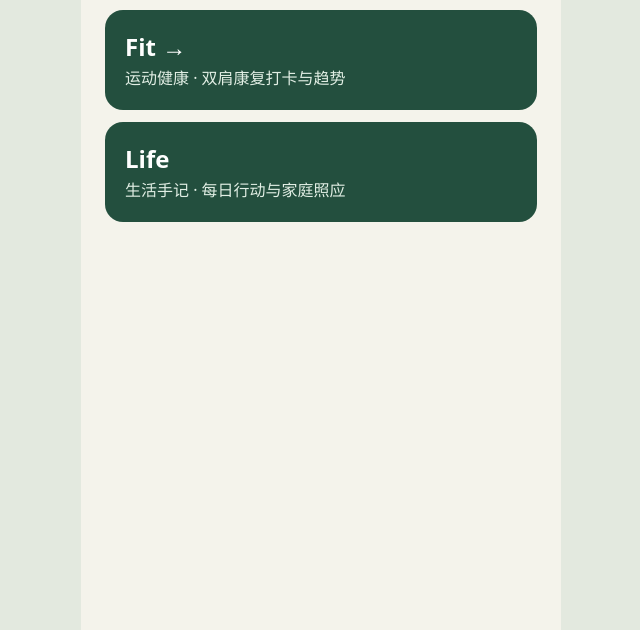
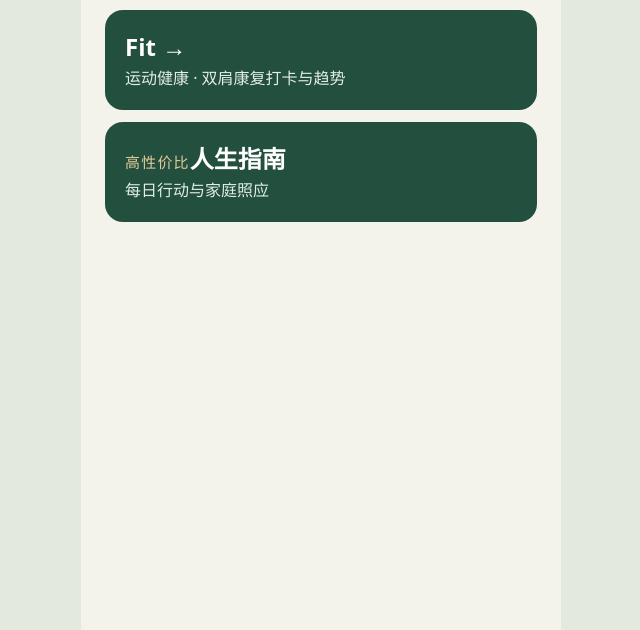
Before and after one commit to jearns/Lab, a plain HTML site: page index.html in a window 1280 px wide. Shown: the part 170-800 px from the top of the page, without its empty margins (319-959 px from the left). Drawn offline with Linux system fonts and the light colour scheme.

Commit message:
Show the new guide title in the Lab directory

```diff
--- a/index.html
+++ b/index.html
@@ -10,6 +10,6 @@
 <p>应用实验室</p>
 <h1>Lab</h1>
 <a href="./fit/"><strong>Fit →</strong><span>运动健康 · 双肩康复打卡与趋势</span></a>
-<a style="margin-top:12px" href="./Life/"><strong>Life</strong><span>生活手记 · 每日行动与家庭照应</span></a>
+<a style="margin-top:12px" href="./Life/"><strong><small style="font:500 15px system-ui;color:#e2c998;letter-spacing:.08em">高性价比</small>人生指南</strong><span>每日行动与家庭照应</span></a>
 </main>
 </html>
```
